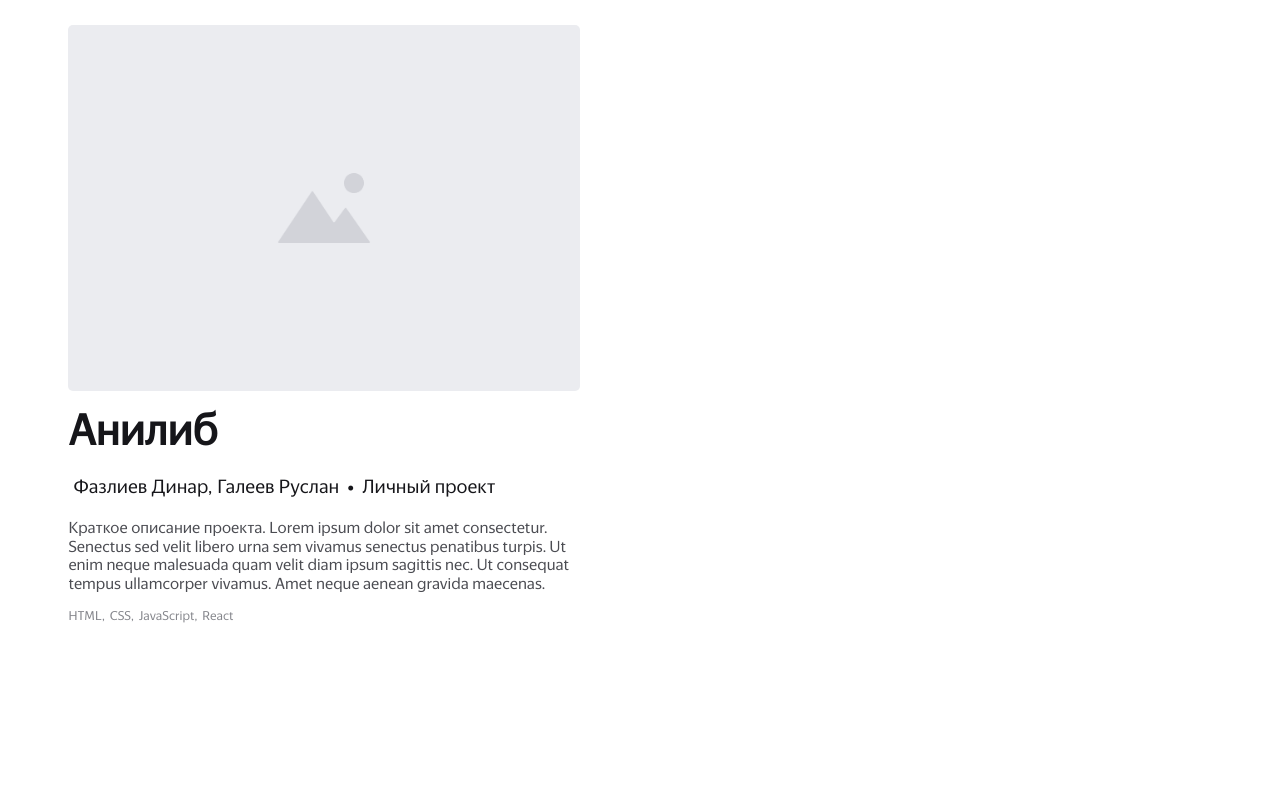
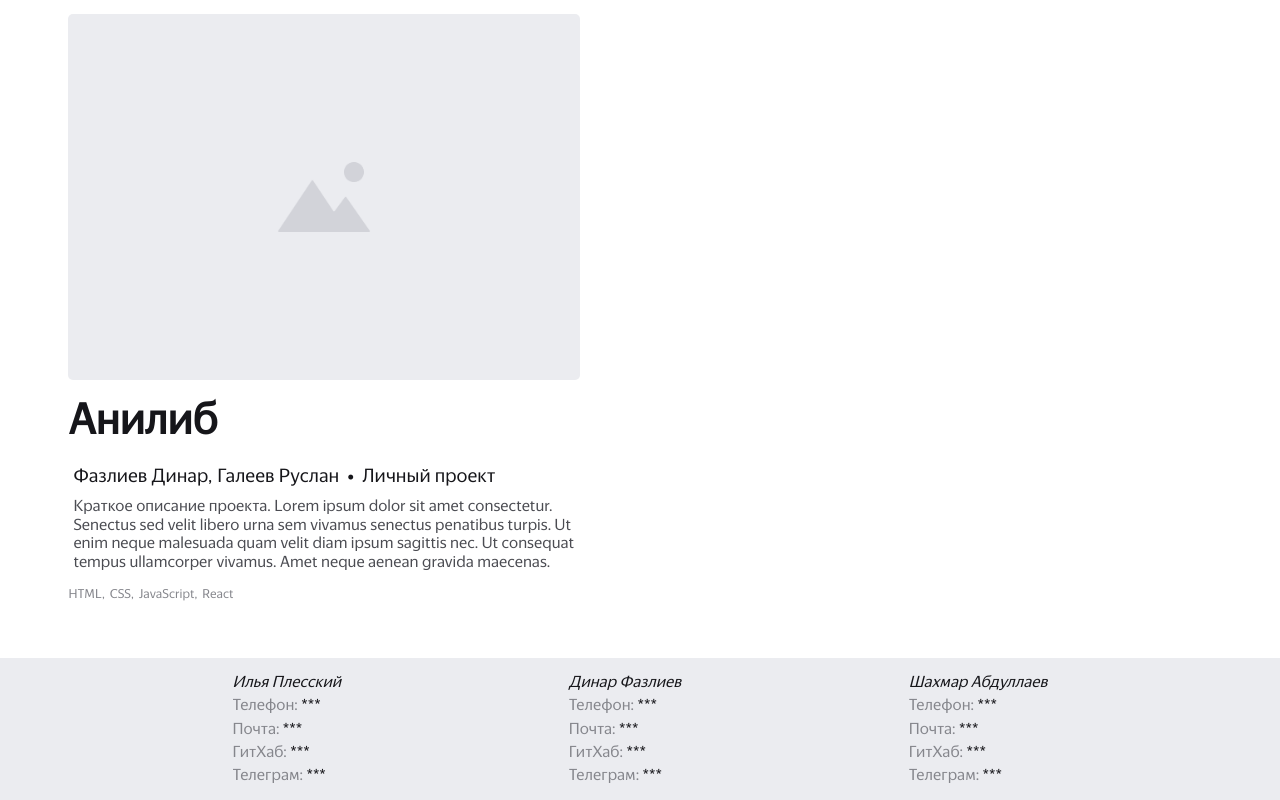
Before and after one commit to tizerr/portfoliodiploma, a React (Create React App) app: page /projects in a window 1280 px wide. Shown: the part 718-1518 px from the top of the page. Before the commit the page ends 1398 px from the top, so only its background shows below. Built offline with nearby package versions, Linux system fonts and the light colour scheme.

Commit message:
Подключил Footer к проекту

```diff
--- a/src/components/App/App.js
+++ b/src/components/App/App.js
@@ -1,6 +1,7 @@
 import './App.css';
 import Main from '../Main/Main.js'
 import Projects from '../Projects/Projects.jsx'
+import Footer from '../Footer/Footer.jsx'
 
 
 import { BrowserRouter, Route, Routes } from 'react-router-dom'
@@ -14,6 +15,7 @@ function App() {
           <Route index element={<Main/>}/>
           <Route path="/projects" element={<Projects/>}/>
         </Routes>
+        <Footer/>
       </div>
     </BrowserRouter>
   );
--- a/src/components/Footer/Footer.jsx
+++ b/src/components/Footer/Footer.jsx
@@ -3,9 +3,11 @@ import classNames from "classnames";
 import { footerMembers } from "../../mock/footerMembers"
 import { FooterItem } from "../FooterItem/FooterItem"
 
-export const Footer = () => {
+function Footer(props) {
     console.log(footerMembers);
     return <footer className={classNames(styles.footer)}>
-        {footerMembers.map((person) => <FooterItem info={person}/>)}
+        {footerMembers.map((person, key) => <FooterItem key={key} info={person}/>)}
     </footer>
 }
+
+export default Footer
--- a/src/components/Footer/styles.module.css
+++ b/src/components/Footer/styles.module.css
@@ -1,5 +1,9 @@
+p {
+    margin: 5px
+}
+
 .footer {
-    padding: 15px;
+    padding: 10px;
     display: flex;
     justify-content: space-evenly;
     background: #EBECF0;
```
